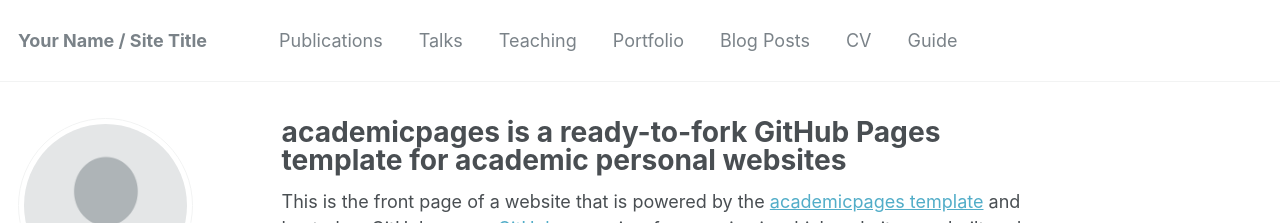
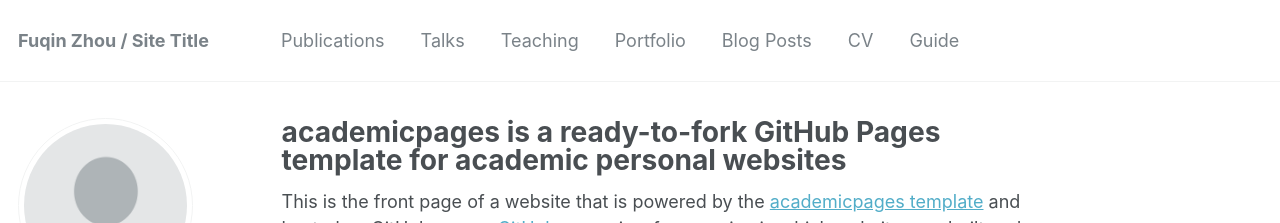
Before and after one commit to zhoufq001/zhoufq001.github.io, a Jekyll site: the page built from _pages/about.md, in a window 1280 px wide and 900 px high. Shown: the top 223 px of the window. Built offline with Jekyll 4.4.1, drawn with Linux system fonts in a browser that asks for light colours; some web fonts are replaced.

Commit message:
add name

```diff
--- a/_config.yml
+++ b/_config.yml
@@ -8,11 +8,11 @@
 
 # Basic Site Settings
 locale                   : "en-US"
-title                    : "Your Name / Site Title"
+title                    : "Fuqin Zhou / Site Title"
 title_separator          : "-"
 name                     : &name "Your Name"
 description              : &description "personal description"
-url                      : https://academicpages.github.io # the base hostname & protocol for your site e.g. "https://mmistakes.github.io"
+url                      : https://zhoufq001.github.io # the base hostname & protocol for your site e.g. "https://mmistakes.github.io"
 baseurl                  : "" # the subpath of your site, e.g. "/blog"
 repository               : "academicpages/academicpages.github.io"
 
```
